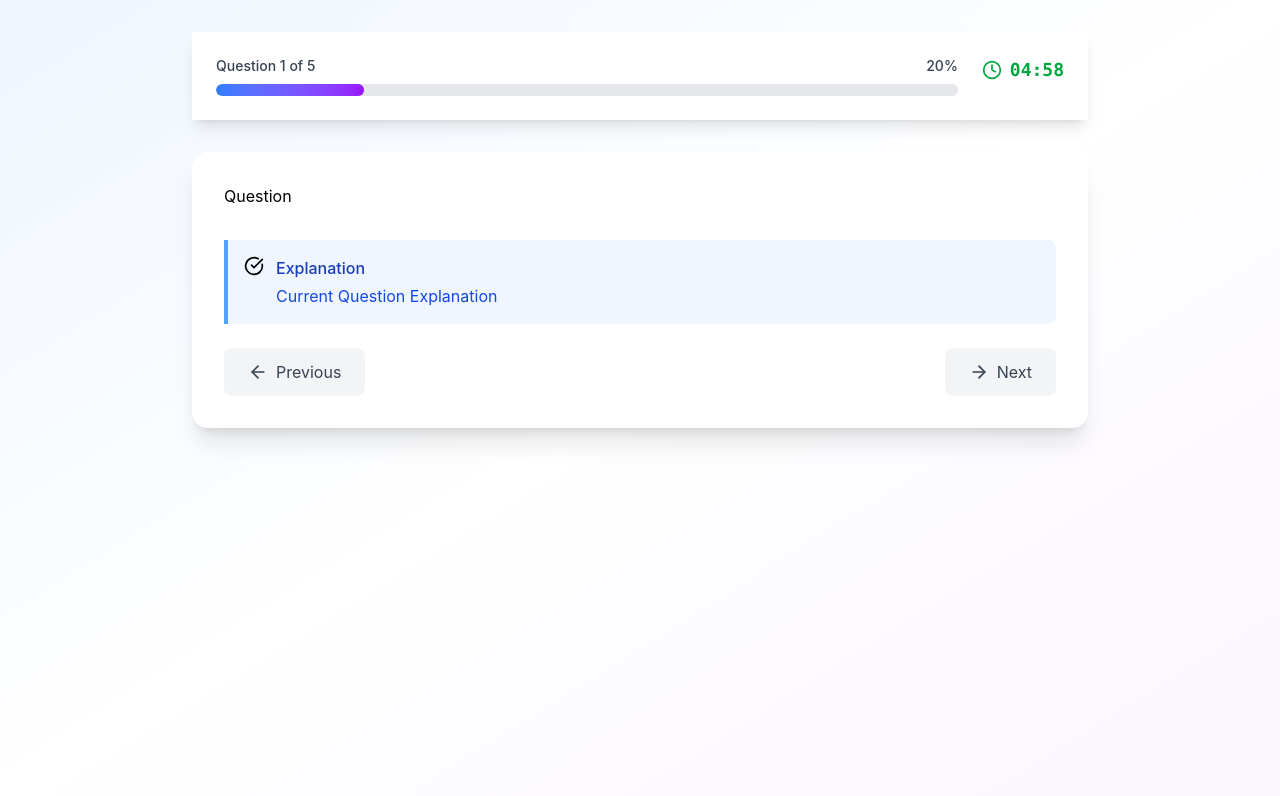
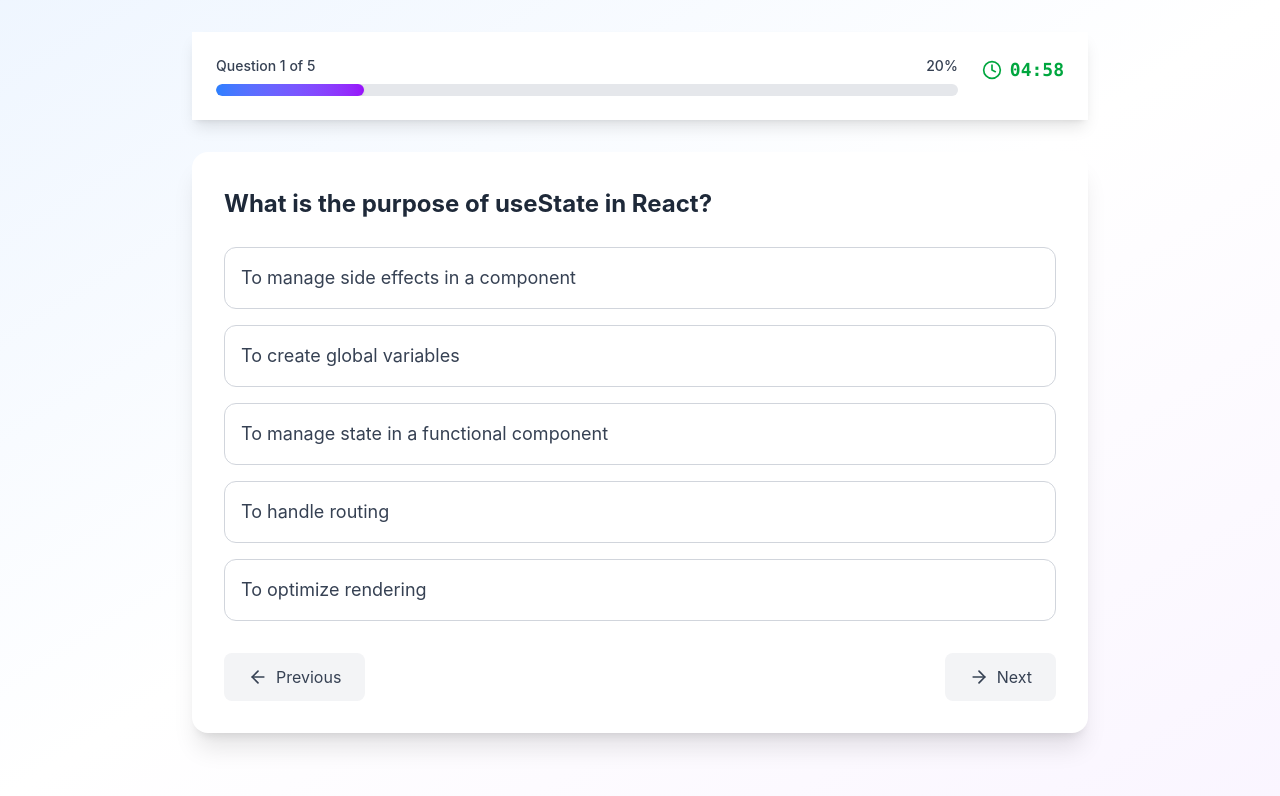
Before and after one commit to Coderaman-tech/Quizziz, a React (Vite) app: page / in a window 1280 px wide. Both pictures are taken after a click on the button "Start Quiz". Shown: the top 796 px of the page. Built offline with nearby package versions, Linux system fonts and the light colour scheme.

Commit message:
fix wrong-right-answer

```diff
--- a/src/components/Questions.jsx
+++ b/src/components/Questions.jsx
@@ -1,28 +1,77 @@
 import React from 'react';
-import {CheckCircle, ArrowLeft,ArrowRight} from "lucide-react";
+import {CheckCircle, ArrowLeft,ArrowRight,XCircle} from "lucide-react";
+import {useDispatch,useSelector} from "react-redux";
+import {answerQuestions} from "../store/quizSlice";
 
 function Questions() {
-  return (
+    const dispatch=useDispatch();
+    const {questions,currentQuestionIndex,answers,showExplanation}=useSelector((state)=>state.quiz);
+    const currentQuestion=questions[currentQuestionIndex];
+    const currentAnswer=answers.find((answer)=>answer.questionId===currentQuestion.id);
+
+    //Answer event
+    const handleOptionClick=(optionindex)=>{
+        if(!currentAnswer){
+            dispatch(answerQuestions({selectedOption:optionindex}));
+        }
+    }
+    return (
     <div className="max-w-4xl mx-auto">
         <div className="bg-white rounded-2xl shadow-xl p-8 transition-all duration-300 hover:shadow-2xl">
             <div className="mb-8">
-                <h2>Question</h2>
+                <h2 className="text-2xl font-bold text-gray-800 mb-6 leading-relaxed">{currentQuestion.question}</h2>
                 {/* {Display Dynamic Answer} */}
-                <div className="grid gap-4"></div>
+                <div className="grid gap-4">
+                    {currentQuestion.options.map((option,index)=>{
+                        const isSelected=currentAnswer?.selectedOption===index;
+                        const isCorrect=index===currentQuestion.correctAnswer;
+                        const isWrong=isSelected && !isCorrect && showExplanation;
+
+                        let buttonClass=`w-full p-4 text-left rounded-xl border-1 border-gray-300 transition-all duration-200`;
+                        if(showExplanation){
+                            if(isCorrect){
+                                buttonClass+=`border-green-500 bg-green-50 text-green-800`;
+                            }
+                            else if(isWrong){
+                                buttonClass+=`border-red-500 bg-red-50 text-red-800`;
+                            }
+                            else{
+                                buttonClass+=`border-gray-200 bg-gray-50 text-gray-600`;
+                            }
+                        }
+                        else if(isSelected){
+                            buttonClass+=`border-blue-200 bg-blue-50 text-blue-800`;
+                        }
+                        else{
+                            buttonClass+=`border-gray-200 bg-white text-gray-700 hover:border-blue-300 hover:bg-blue-50 hover:shadow-md`;
+                        }
+                        return <button key={index} className={buttonClass} onClick={()=>handleOptionClick(index)}>
+                            <div className="flex items-center justify-between">
+                                <span className="text-lg">{option}</span>
+                                {showExplanation && isCorrect && (<CheckCircle size={24} className="text-green-600"/>)}
+                                {showExplanation && isWrong && <XCircle size={24} className="text-red-600"/>}
+                            </div>
+                        </button>
+                    })}
+                </div>
             </div>
 
             {/* {Show Explanation} */}
-            <div className="bg-blue-50 border-l-4 border-blue-400 p-4 mb-6 rounded-r-lg">
+            {showExplanation && currentQuestion.explanation && (
+                <div className="bg-blue-50 border-l-4 border-blue-400 p-4 mb-6 rounded-r-lg">
                 <div className="flex">
                     <div className="flex-shrink-0">
                         <CheckCircle className="h-5 w-5 text-blue"/>
                     </div>
                     <div className="ml-3">
                         <p className="text-blue-800 font-medium">Explanation</p>
-                        <p className="text-blue-700 mt-1">Current Question Explanation</p>
+                        <p className="text-blue-700 mt-1">{currentQuestion.explanation}</p>
                     </div>
                 </div>
             </div>
+        )}
+
+        {/* {Display the buttons} */}
             <div className="flex justify-between items-center">
                 <button className="flex items-center space-x-2 px-6 py-3 bg-gray-100 text-gray-700 rounded-lg hover:bg-gray-200 disabled:opacity-5 disabled:cursor-not-allowed transition-all duration-200">
                     <ArrowLeft size={20}/>
--- a/src/components/QuizStart.jsx
+++ b/src/components/QuizStart.jsx
@@ -28,7 +28,7 @@ function QuizStart() {
                     <div className="flex items-center justify-center mb-4">
                         <BookOpen className="w-8 h-8 text-blue-600"/>
                     </div>
-                    <div className="text-2xl font-bold text-blue-800 mb-2">8</div>
+                    <div className="text-2xl font-bold text-blue-800 mb-2">5</div>
                     <div className="text-2xl font-medium">Questions</div>
 
                 </div>
--- a/src/store/quizSlice.js
+++ b/src/store/quizSlice.js
@@ -27,6 +27,22 @@ const quizSlice=createSlice({
             state.isTimerActive=true;
             state.showExplanation=false;
         },
+
+        answerQuestions:(state,action)=>{
+            const currentQuestion=state.questions[state.currentQuestionIndex];
+            const isCorrect=action.payload.selectedOption===currentQuestion.correctAnswer;
+            const answer={
+                questionId:currentQuestion.id,
+                selectedOption:action.payload.selectedOption,
+                isCorrect
+            };
+            state.answers.push(answer);
+            if(isCorrect){
+                state.score+=1;
+            }
+            state.showExplanation=true;
+        },
+
         decreamentTimer:(state)=>{
             if(state.timeLeft>0 && state.isTimerActive){
                 state.timeLeft-=1;
@@ -39,6 +55,6 @@ const quizSlice=createSlice({
     },
 });
 
-export const {setQuestions,startQuiz,decreamentTimer}=quizSlice.actions;
+export const {setQuestions,startQuiz,decreamentTimer,answerQuestions}=quizSlice.actions;
 
 export default quizSlice.reducer
```
